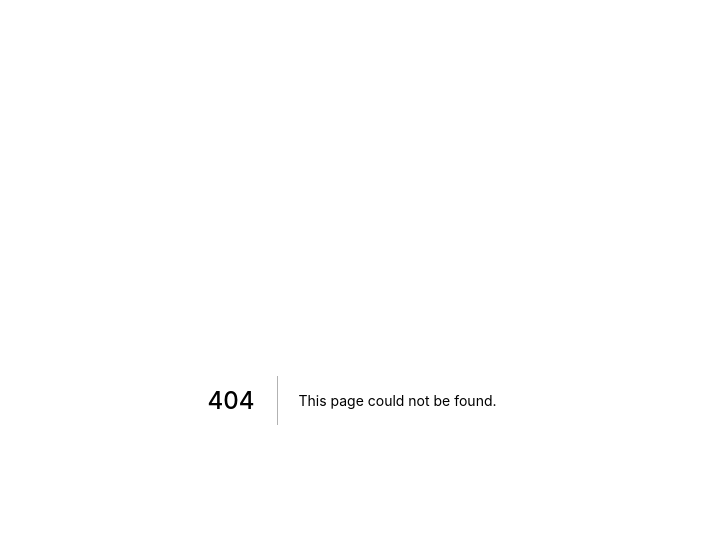
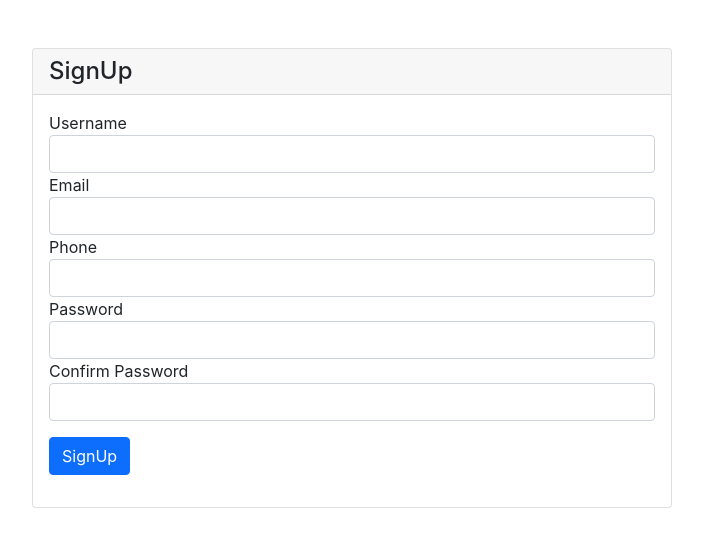
Before and after one commit to dipstech1/zonepick-next, a Next.js app: page /account/signup in a window 1280 px wide. Before the commit this address had no page. Shown: the top 546 px of the page, without its empty margins (288-991 px from the left). Built offline with nearby package versions, Linux system fonts and the light colour scheme.

Commit message:
signup page

```diff
--- /dev/null
+++ b/pages/account/signup.jsx
@@ -0,0 +1,74 @@
+import { useRouter } from 'next/router';
+import { useForm } from 'react-hook-form';
+import { yupResolver } from '@hookform/resolvers/yup';
+import * as Yup from 'yup';
+
+import {accountService } from 'services';
+
+const phoneRegExp = /^((\\+[1-9]{1,4}[ \\-]*)|(\\([0-9]{2,3}\\)[ \\-]*)|([0-9]{2,4})[ \\-]*)*?[0-9]{3,4}?[ \\-]*[0-9]{3,4}?$/
+
+const SignUp = () => {
+    const router = useRouter();
+
+    // form validation rules
+    const validationSchema = Yup.object().shape({
+        username: Yup.string().required('Username is required'),
+        email:Yup.string().required("Email is required").email("Please enter a valid email format"),
+        state:Yup.string().required("State is required"),
+        phone:Yup.string().matches(phoneRegExp, 'Phone number is not valid'),
+        password: Yup.string().required('Password is required').min(4,"Minimun 4 charecters needed"),
+        confirmPassword:Yup.string().required("Please fill the field").oneOf([Yup.ref('password')],"Confirm password not matching")
+    });
+    const formOptions = { resolver: yupResolver(validationSchema) };
+
+    // get functions to build form with useForm() hook
+    const { register, handleSubmit, formState } = useForm(formOptions);
+    const { errors } = formState;
+
+    function onSubmit({ username, password }) {
+
+    }
+    return (
+        <div className="col-md-6 offset-md-3 mt-5">
+            <div className="card">
+                <h4 className="card-header">SignUp</h4>
+                <div className="card-body">
+                    <form onSubmit={handleSubmit(onSubmit)}>
+                        <div className="form-group">
+                            <label>Username</label>
+                            <input name="username" type="text" {...register('username')} className={`form-control ${errors.username ? 'is-invalid' : ''}`} />
+                            <div className="invalid-feedback">{errors.username?.message}</div>
+                        </div>
+                        <div className="form-group">
+                            <label>Email</label>
+                            <input name="email" type="text" {...register('email')} className={`form-control ${errors.email ? 'is-invalid' : ''}`} />
+                            <div className="invalid-feedback">{errors.email?.message}</div>
+                        </div>
+                        <div className="form-group">
+                            <label>Phone</label>
+                            <input name="phone" type="text" {...register('phone')} className={`form-control ${errors.phone ? 'is-invalid' : ''}`} />
+                            <div className="invalid-feedback">{errors.phone?.message}</div>
+                        </div>
+
+                        <div className="form-group">
+                            <label>Password</label>
+                            <input name="password" type="password" {...register('password')} className={`form-control ${errors.password ? 'is-invalid' : ''}`} />
+                            <div className="invalid-feedback">{errors.password?.message}</div>
+                        </div>
+                        <div className="form-group">
+                            <label>Confirm Password</label>
+                            <input name="confirmPassword" type="password" {...register('confirmPassword')} className={`form-control ${errors.confirmPassword ? 'is-invalid' : ''}`} />
+                            <div className="invalid-feedback">{errors.confirmPassword?.message}</div>
+                        </div>
+                        <button disabled={formState.isSubmitting} className="btn btn-primary my-3">
+                            {formState.isSubmitting && <span className="spinner-border spinner-border-sm mr-1"></span>}
+                            SignUp
+                        </button>
+                    </form>
+                </div>
+            </div>
+        </div>
+    )
+}
+
+export default SignUp
```
